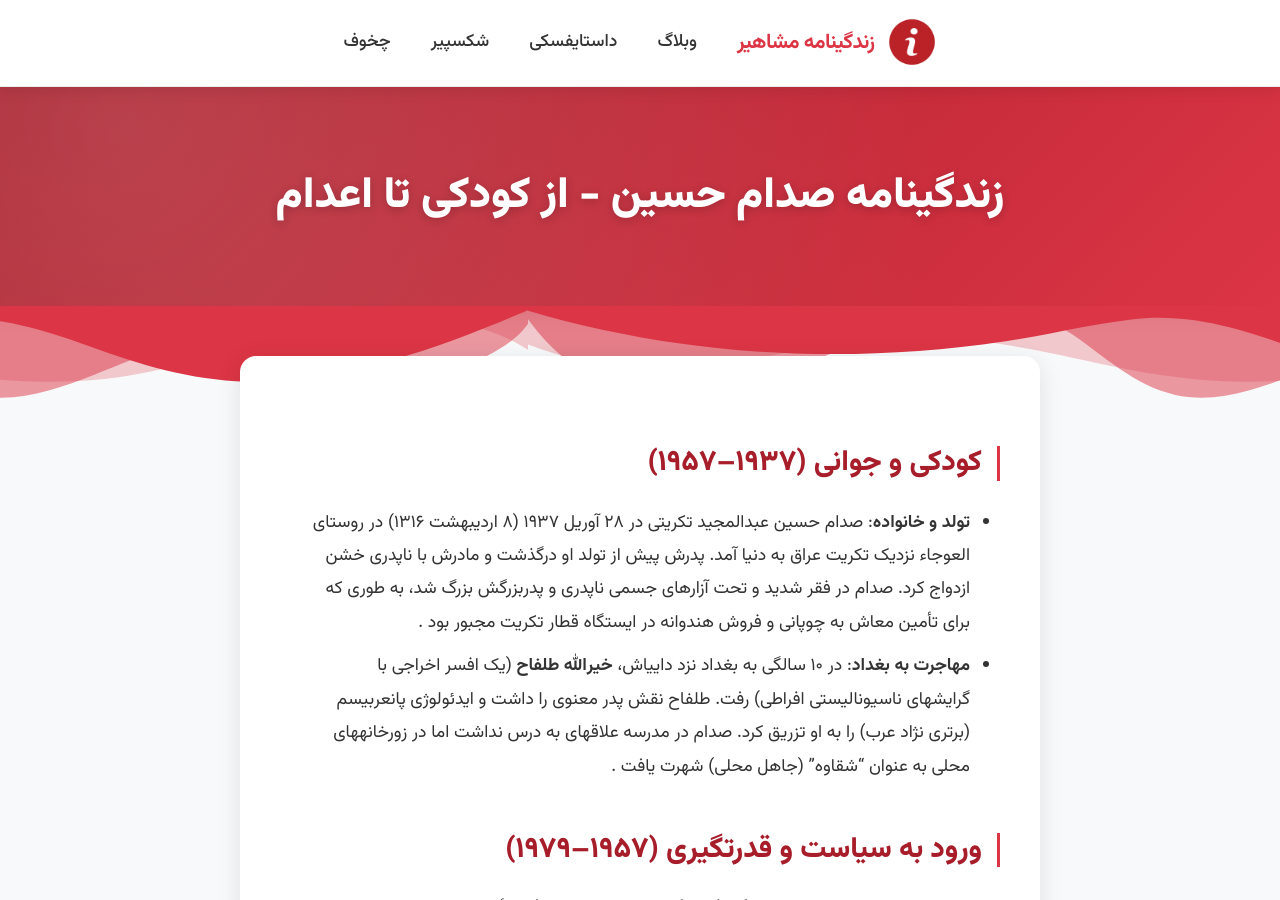
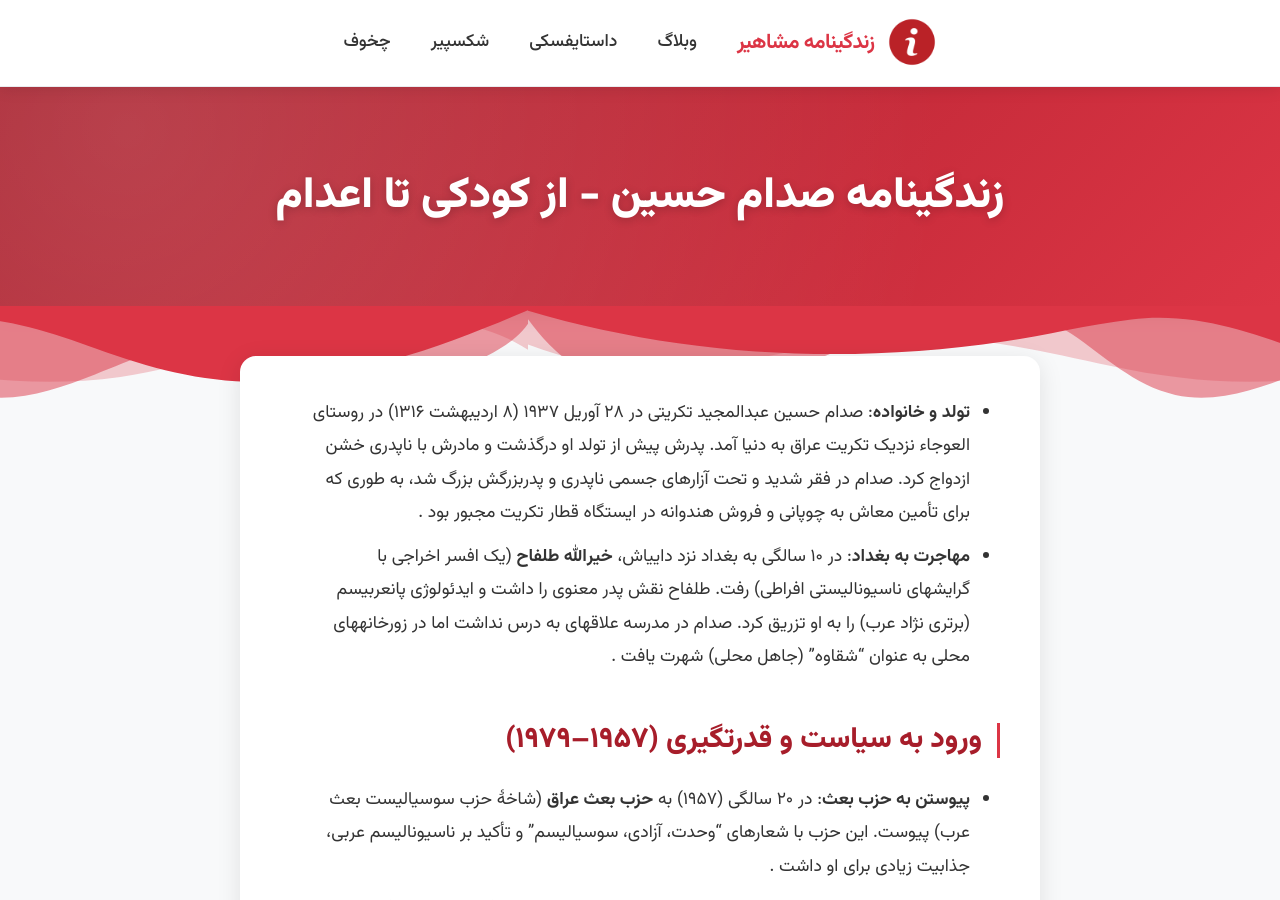
Before and after one commit to darkblog/darkblog.github.io, a Jekyll site: the page built from _posts/2025-7-3-34.md, in a window 1280 px wide and 900 px high. Built offline with Jekyll 4.4.1, drawn with Linux system fonts in a browser that asks for light colours.

Commit message:
Update 2025-7-3-34.md

```diff
--- a/_posts/2025-7-3-34.md
+++ b/_posts/2025-7-3-34.md
@@ -3,7 +3,6 @@ layout: post
 title: زندگینامه صدام حسین - از کودکی تا اعدام
 ---
 
-## کودکی و جوانی (۱۹۳۷–۱۹۵۷)
 - **تولد و خانواده**: صدام حسین عبدالمجید تکریتی در ۲۸ آوریل ۱۹۳۷ (۸ اردیبهشت ۱۳۱۶) در روستای العوجاء نزدیک تکریت عراق به دنیا آمد. پدرش پیش از تولد او درگذشت و مادرش با ناپدری خشن ازدواج کرد. صدام در فقر شدید و تحت آزارهای جسمی ناپدری و پدربزرگش بزرگ شد، به طوری که برای تأمین معاش به چوپانی و فروش هندوانه در ایستگاه قطار تکریت مجبور بود .
 - **مهاجرت به بغداد**: در ۱۰ سالگی به بغداد نزد داییاش، **خیرالله طلفاح** (یک افسر اخراجی با گرایشهای ناسیونالیستی افراطی) رفت. طلفاح نقش پدر معنوی را داشت و ایدئولوژی پانعربیسم (برتری نژاد عرب) را به او تزریق کرد. صدام در مدرسه علاقهای به درس نداشت اما در زورخانههای محلی به عنوان "شقاوه" (جاهل محلی) شهرت یافت .
 
```
